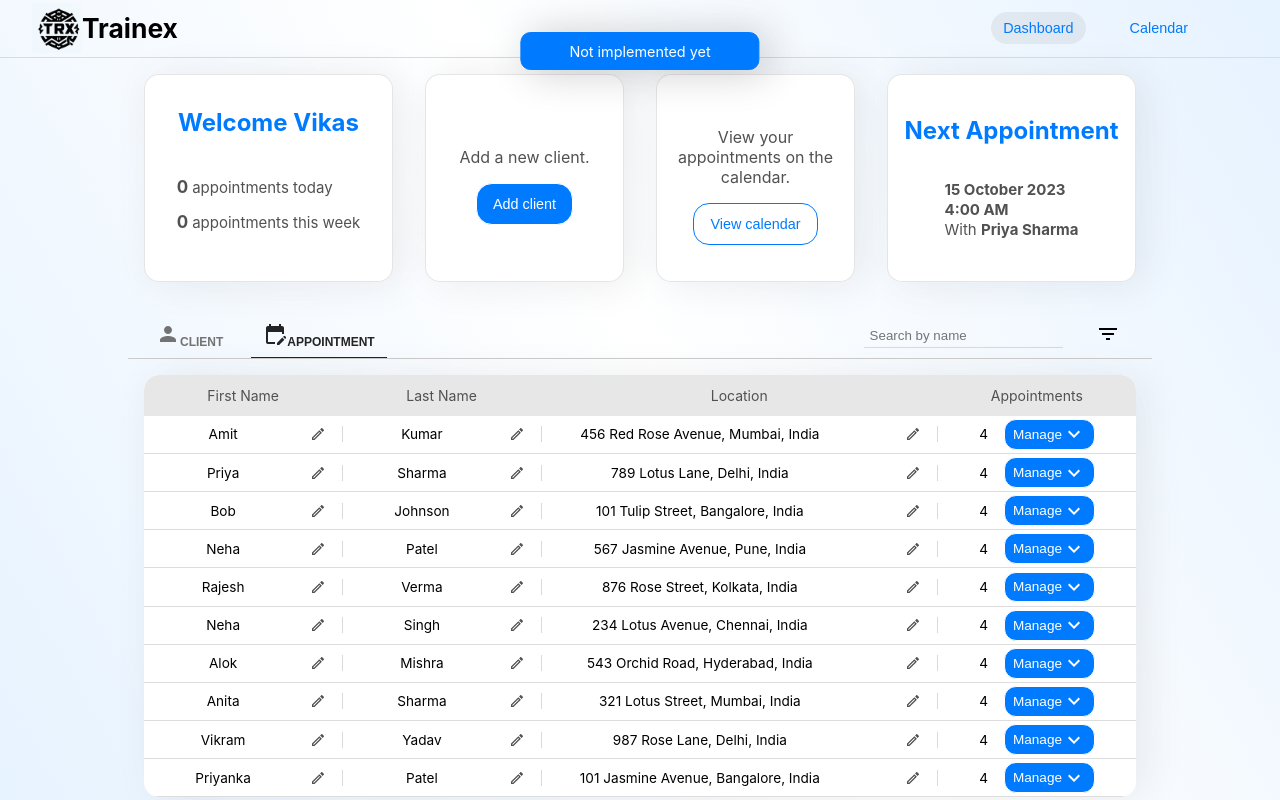
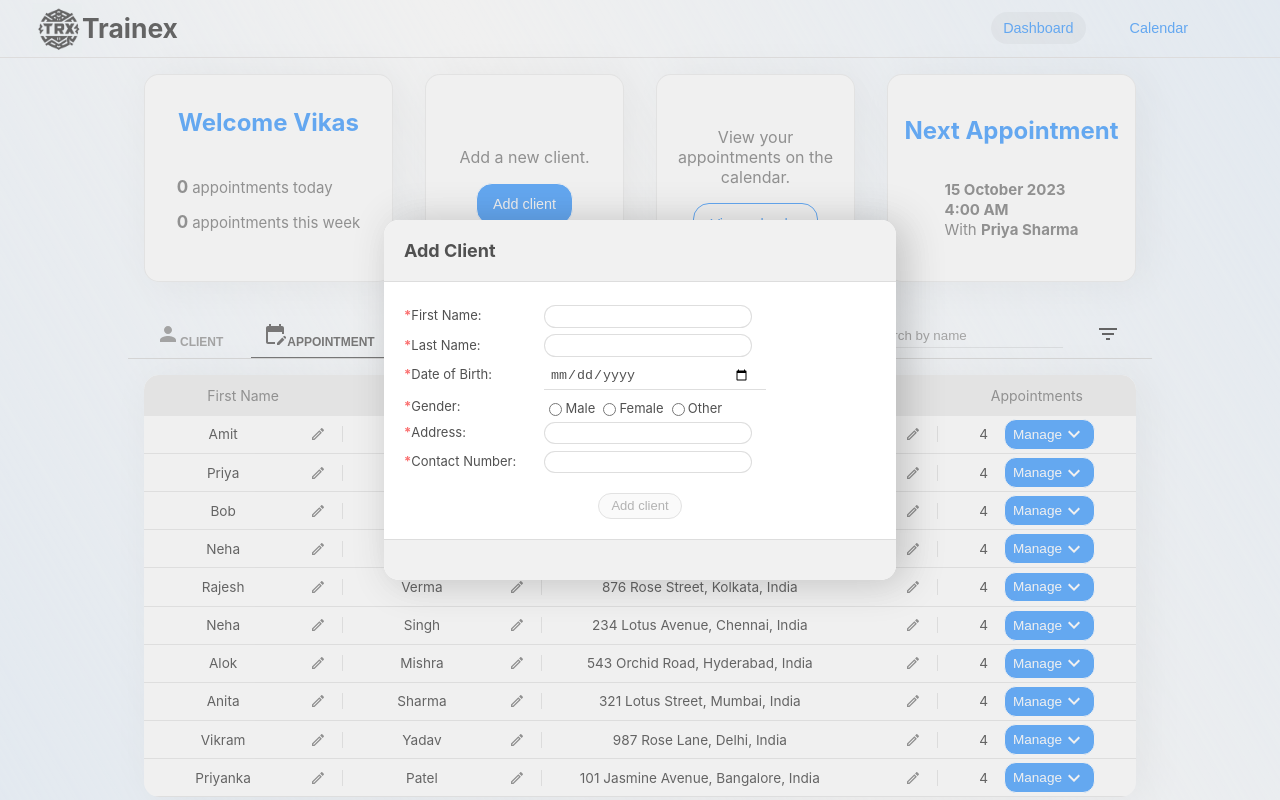
Before and after one commit to Vikas10102001/Trainex, a React (Create React App) app: page / in a window 1280 px wide. Both pictures are taken after a click on the button "Add client". Built offline with nearby package versions, Linux system fonts and the light colour scheme.

Commit message:
updated client form

```diff
--- a/src/components/Client/ClientForm.jsx
+++ b/src/components/Client/ClientForm.jsx
@@ -2,7 +2,6 @@ import React from "react";
 import { useFormik } from "formik";
 import * as Yup from "yup";
 import { useDispatch } from "react-redux";
-import { setAlert } from "../../store/store";
 
 const validationSchema = Yup.object({
   firstName: Yup.string()
@@ -30,9 +29,10 @@ const validationSchema = Yup.object({
 
 function ClientForm() {
   const dispatch = useDispatch();
+
   const onFormSubmit = (values) => {
     console.log(values);
-    dispatch(setAlert({ type: "info", message: "Not implemented yet" }));
+    // dispatch(setAlert({ type: "info", message: "Not implemented yet" }));
   };
   const formik = useFormik({
     initialValues: {
@@ -48,11 +48,13 @@ function ClientForm() {
       onFormSubmit(values);
     },
   });
-
+  console.log(formik.errors && !formik.touched);
   return (
     <form onSubmit={formik.handleSubmit} className="client-form">
       <div>
-        <label htmlFor="firstName">First Name:</label>
+        <label className="mandatory-field" htmlFor="firstName">
+          First Name:
+        </label>
         <div className="input-error">
           <input
             type="text"
@@ -69,7 +71,9 @@ function ClientForm() {
       </div>
 
       <div>
-        <label htmlFor="lastName">Last Name:</label>
+        <label className="mandatory-field" htmlFor="lastName">
+          Last Name:
+        </label>
         <div className="input-error">
           <input
             type="text"
@@ -86,10 +90,12 @@ function ClientForm() {
       </div>
 
       <div>
-        <label htmlFor="DOB">Date of Birth:</label>
+        <label className="mandatory-field" htmlFor="DOB">
+          Date of Birth:
+        </label>
         <div className="input-error">
           <input
-            type="text"
+            type="date"
             id="DOB"
             name="DOB"
             onChange={formik.handleChange}
@@ -103,16 +109,43 @@ function ClientForm() {
       </div>
 
       <div>
-        <label htmlFor="gender">Gender:</label>
+        <label className="mandatory-field">Gender:</label>
         <div className="input-error">
-          <input
-            type="text"
-            id="gender"
-            name="gender"
-            onChange={formik.handleChange}
-            onBlur={formik.handleBlur}
-            value={formik.values.gender}
-          />
+          <div className="radios">
+            <label>
+              <input
+                type="radio"
+                name="gender"
+                value="male"
+                checked={formik.values.gender === "male"}
+                onChange={formik.handleChange}
+                onBlur={formik.handleBlur}
+              />
+              Male
+            </label>
+            <label>
+              <input
+                type="radio"
+                name="gender"
+                value="female"
+                checked={formik.values.gender === "female"}
+                onChange={formik.handleChange}
+                onBlur={formik.handleBlur}
+              />
+              Female
+            </label>
+            <label>
+              <input
+                type="radio"
+                name="gender"
+                value="other"
+                checked={formik.values.gender === "other"}
+                onChange={formik.handleChange}
+                onBlur={formik.handleBlur}
+              />
+              Other
+            </label>
+          </div>
           {formik.touched.gender && formik.errors.gender ? (
             <div className="error">{formik.errors.gender}</div>
           ) : null}
@@ -120,7 +153,9 @@ function ClientForm() {
       </div>
 
       <div>
-        <label htmlFor="address">Address:</label>
+        <label className="mandatory-field" htmlFor="address">
+          Address:
+        </label>
         <div className="input-error">
           <input
             type="text"
@@ -137,7 +172,9 @@ function ClientForm() {
       </div>
 
       <div>
-        <label htmlFor="contact">Contact Number:</label>
+        <label className="mandatory-field" htmlFor="contact">
+          Contact Number:
+        </label>
         <div className="input-error">
           <input
             type="text"
@@ -152,11 +189,7 @@ function ClientForm() {
           ) : null}
         </div>
       </div>
-      <button
-        type="submit"
-        className="primary"
-        disabled={formik.errors && !formik.touched}
-      >
+      <button type="submit" className="primary" disabled={true}>
         Add client
       </button>
     </form>
--- a/src/components/Dashboard/Top/DashboardTopMiddle.jsx
+++ b/src/components/Dashboard/Top/DashboardTopMiddle.jsx
@@ -19,8 +19,8 @@ export default function DashboardTopMiddle() {
   const dispatch = useDispatch();
   const [formModalIsOpen, setFormModalIsOpen] = useState(false);
   const handleAddOnClick = () => {
-    // setFormModalIsOpen(true);
-    dispatch(setAlert({ type: "info", message: "Not implemented yet" }));
+    setFormModalIsOpen(true);
+    // dispatch(setAlert({ type: "info", message: "Not implemented yet" }));
   };
   const handleOnCancel = () => {
     setFormModalIsOpen(false);
--- a/src/styles/App.css
+++ b/src/styles/App.css
@@ -145,12 +145,7 @@ button.secondary {
   border: 1px solid #007bff;
   color: #007bff;
 }
-button.primary:disabled,
-button.primary:disabled:hover {
-  background-color: rgba(239, 239, 239, 0.3);
-  color: rgba(16, 16, 16, 0.3);
-  border: 1px solid #e2e2e2;
-}
+
 button.primary:hover {
   background: transparent;
   border: 1px solid #007bff;
@@ -171,6 +166,11 @@ button.danger:hover {
   color: #d44b4b;
   border: 1px solid #d44b4b;
 }
+button:disabled {
+  background-color: rgba(239, 239, 239, 0.3) !important;
+  color: rgba(16, 16, 16, 0.3) !important;
+  border: 1px solid #e2e2e2 !important;
+}
 /*Alert*/
 
 .alert {
@@ -190,7 +190,7 @@ button.danger:hover {
 }
 
 .alert_success {
-  background-color:#28b487 ;
+  background-color: #28b487;
   color: white;
   border: 1px solid #28b487;
 }
--- a/src/styles/dashboard.css
+++ b/src/styles/dashboard.css
@@ -279,7 +279,7 @@ li.table-row span {
   border: 1px solid #7373733b;
   color: #515151;
   outline: none;
-  padding: 0.25rem;
+  padding: 0.18rem;
 }
 .client-form div {
   margin: 0.1rem 0;
@@ -290,8 +290,10 @@ li.table-row span {
   font-size: 13px;
   width: 200px;
   color: #515151;
+  position: relative;
+  top: 4px;
 }
-.client-form div label::before {
+.client-form div label.mandatory-field::before {
   content: "*";
   color: #fb6f6f;
   font-weight: bold;
@@ -303,6 +305,17 @@ li.table-row span {
 .client-form .input-error input {
   max-width: 200px;
   min-width: 150px;
+}
+.client-form .input-error .radios label {
+  width: max-content;
+  top:2px;
+  display: flex;
+  align-items: center;
+  justify-content: center;
+  margin-right: 0.2rem;
+}
+.client-form .input-error .radios input {
+  min-width: 0;
 }
 .client-form button {
   padding: 0.3rem 0.75rem;
```
